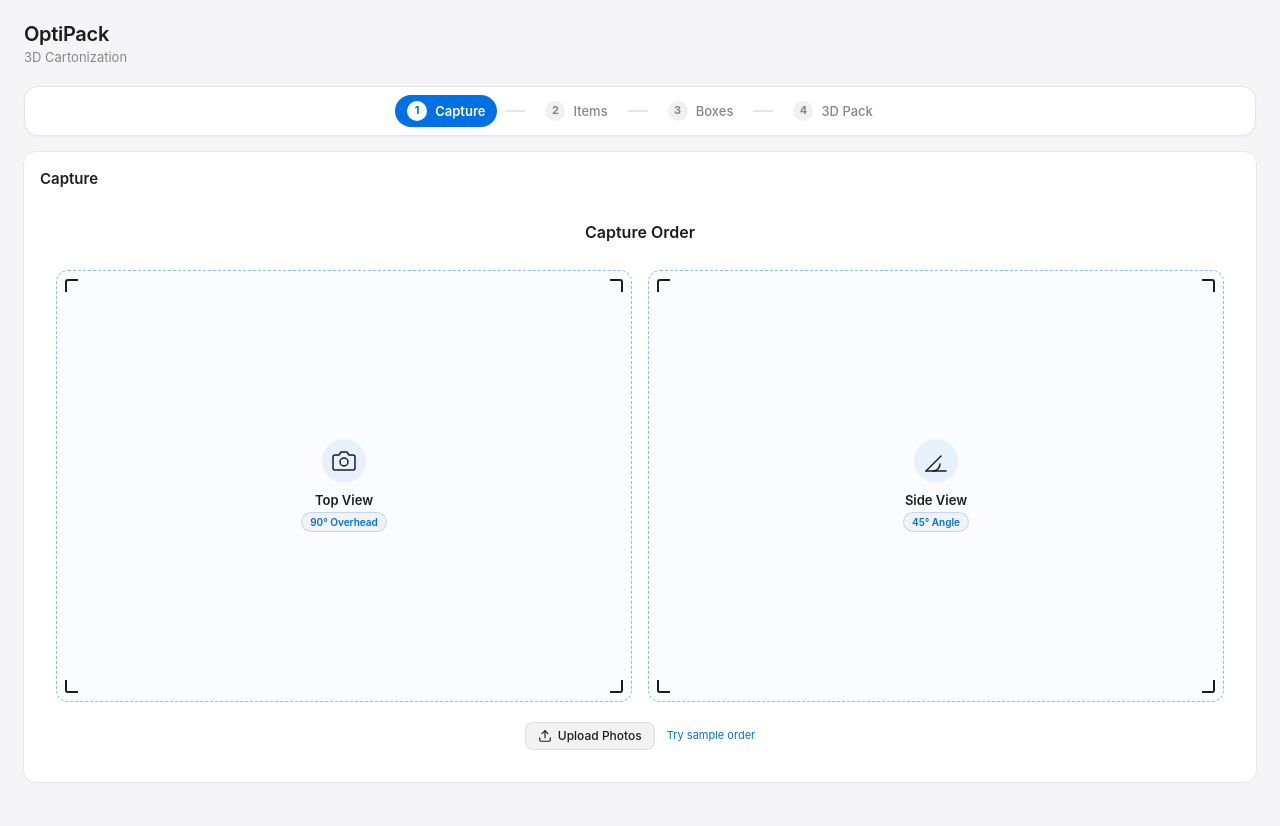
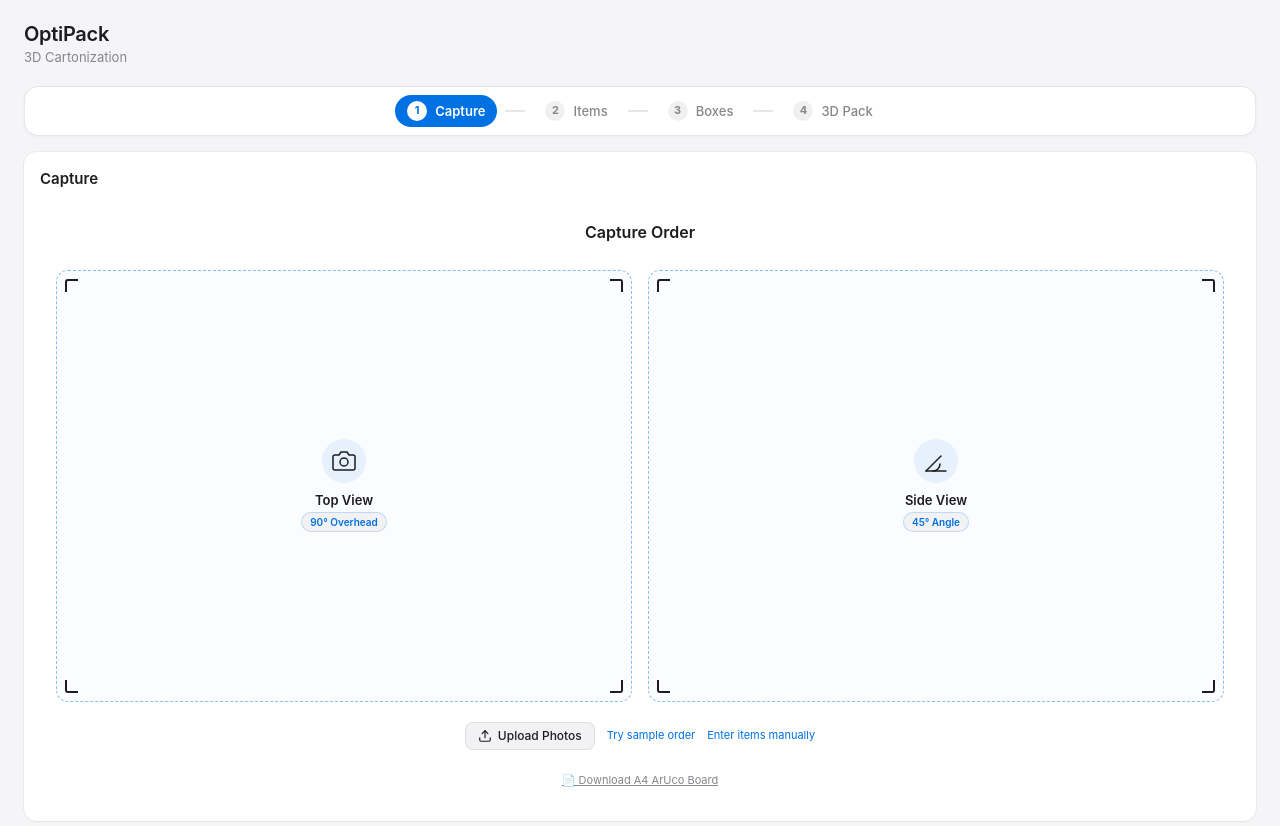
Before and after one commit to AnhKhoaaaa/OptiPack, a React (Vite) app in the folder frontend/: page / in a window 1280 px wide. Shown: the top 826 px of the page. Built offline with nearby package versions, Linux system fonts and the light colour scheme; no server answers.

Commit message:
feat(cv,ui): provide printable calibration board and manual item entry fallback

```diff
--- a/frontend/src/App.tsx
+++ b/frontend/src/App.tsx
@@ -377,16 +377,41 @@ export const App: React.FC = () => {
 
   const handleProceedToPacking = (chosenBoxes: CartonSpec[]) => {
     setSelectedBoxes(chosenBoxes);
-    if (!analysis) return;
+    const analysisId = analysis ? analysis.analysis_id : "analysis_manual_" + Date.now();
     const verifiedItems = packableItems.map((it) => ({
       ...it,
       review_acknowledged: true,
     }));
     setPackableItems(verifiedItems);
-    executePacking(verifiedItems, analysis.analysis_id, applyUncertaintyMargin, {
+    executePacking(verifiedItems, analysisId, applyUncertaintyMargin, {
       user_selected_boxes: chosenBoxes,
     });
     setCurrentStep(4);
+  };
+
+  const handleEnterManually = () => {
+    const defaultItem: ExtendedPackableItem = {
+      item_id: "custom_item_1",
+      display_name: "Item #1",
+      dimensions_mm: { length_mm: 150, width_mm: 100, height_mm: 80 },
+      quantity: 1,
+      safety_margin_mm: 0,
+      weight_g: 500,
+      weight_assumed: false,
+      material_type: "rigid_box",
+      weight_tier: "medium",
+      fragility_class: "low",
+      stackable: true,
+      max_top_load_g: null,
+      keep_upright: false,
+      allowed_rotations: ["LWH", "WLH", "LHW", "HLW", "WHL", "HWL"],
+      display_color_hex: "#0071e3",
+      crop_url: null,
+      provenance_source: "Default-Safe",
+      review_acknowledged: true,
+    };
+    setPackableItems([defaultItem]);
+    setCurrentStep(2);
   };
 
   const handleReset = () => {
@@ -490,6 +515,7 @@ export const App: React.FC = () => {
           <div className="step-page-container">
             <UploadPanel
               onAnalysisLoaded={handleAnalysisLoaded}
+              onEnterManually={handleEnterManually}
               loading={loading}
               setLoading={setLoading}
               analysis={analysis}
--- a/frontend/src/components/UploadPanel.tsx
+++ b/frontend/src/components/UploadPanel.tsx
@@ -8,6 +8,7 @@ interface UploadPanelProps {
     analysis: OrderAnalysisResponse,
     precomputedSolution?: PackingSolutionResponse
   ) => void;
+  onEnterManually?: () => void;
   loading: boolean;
   setLoading: (l: boolean) => void;
   analysis?: OrderAnalysisResponse | null;
@@ -114,6 +115,7 @@ const matchImageDimensions = (
 
 export const UploadPanel: React.FC<UploadPanelProps> = ({
   onAnalysisLoaded,
+  onEnterManually,
   loading,
   setLoading,
   analysis,
@@ -664,19 +666,38 @@ export const UploadPanel: React.FC<UploadPanelProps> = ({
                   <line x1="12" y1="17" x2="12.01" y2="17"/>
                 </svg>
                 <strong>Calibration Board Not Detected</strong>
-                <p className="muted text-xs" style={{ maxWidth: 300, textAlign: "center", lineHeight: 1.4 }}>
+                <p className="muted text-xs" style={{ maxWidth: 320, textAlign: "center", lineHeight: 1.4 }}>
                   {analysis.global_warnings?.[0] ||
                     "OptiPack requires an A4 4-corner ArUco sheet to calculate exact physical millimeters from live photos."}
                 </p>
+                <div style={{ display: "flex", gap: 8, marginTop: 8, flexWrap: "wrap", justifyContent: "center" }}>
                   <button
                     type="button"
                     className="btn btn-secondary btn-sm"
-                  style={{ marginTop: 8 }}
                     onClick={handleLoadSamplePhotos}
                     disabled={loading}
                   >
-                  Try with benchmark sample photos
+                    Try sample photos
                   </button>
+                  {onEnterManually && (
+                    <button
+                      type="button"
+                      className="btn btn-primary btn-sm"
+                      onClick={onEnterManually}
+                    >
+                      Enter items manually →
+                    </button>
+                  )}
+                </div>
+                <a
+                  href="/calibration_sheet.png"
+                  target="_blank"
+                  rel="noreferrer"
+                  className="text-xs muted"
+                  style={{ marginTop: 8, textDecoration: "underline" }}
+                >
+                  📄 View / Download A4 ArUco Board
+                </a>
               </div>
             )}
           </>
@@ -834,8 +855,29 @@ export const UploadPanel: React.FC<UploadPanelProps> = ({
                   >
                     Try sample order
                   </button>
+                  {onEnterManually && (
+                    <button
+                      type="button"
+                      className="btn-link text-xs"
+                      onClick={onEnterManually}
+                      title="Enter dimensions directly without photos"
+                    >
+                      Enter items manually
+                    </button>
+                  )}
                 </div>
               )}
+            </div>
+            <div style={{ textAlign: "center", marginTop: 4 }}>
+              <a
+                href="/calibration_sheet.png"
+                target="_blank"
+                rel="noreferrer"
+                className="text-xs muted"
+                style={{ textDecoration: "underline", fontSize: 11 }}
+              >
+                📄 Download A4 ArUco Board
+              </a>
             </div>
             {cameraError && <p className="camera-err-hint">{cameraError}</p>}
           </div>
```
Also changed, not shown: frontend/public/calibration_sheet.png (added), 1 other file (tests, documents, lock files or other folders). Lines whose indentation alone changed are shown as unchanged.
